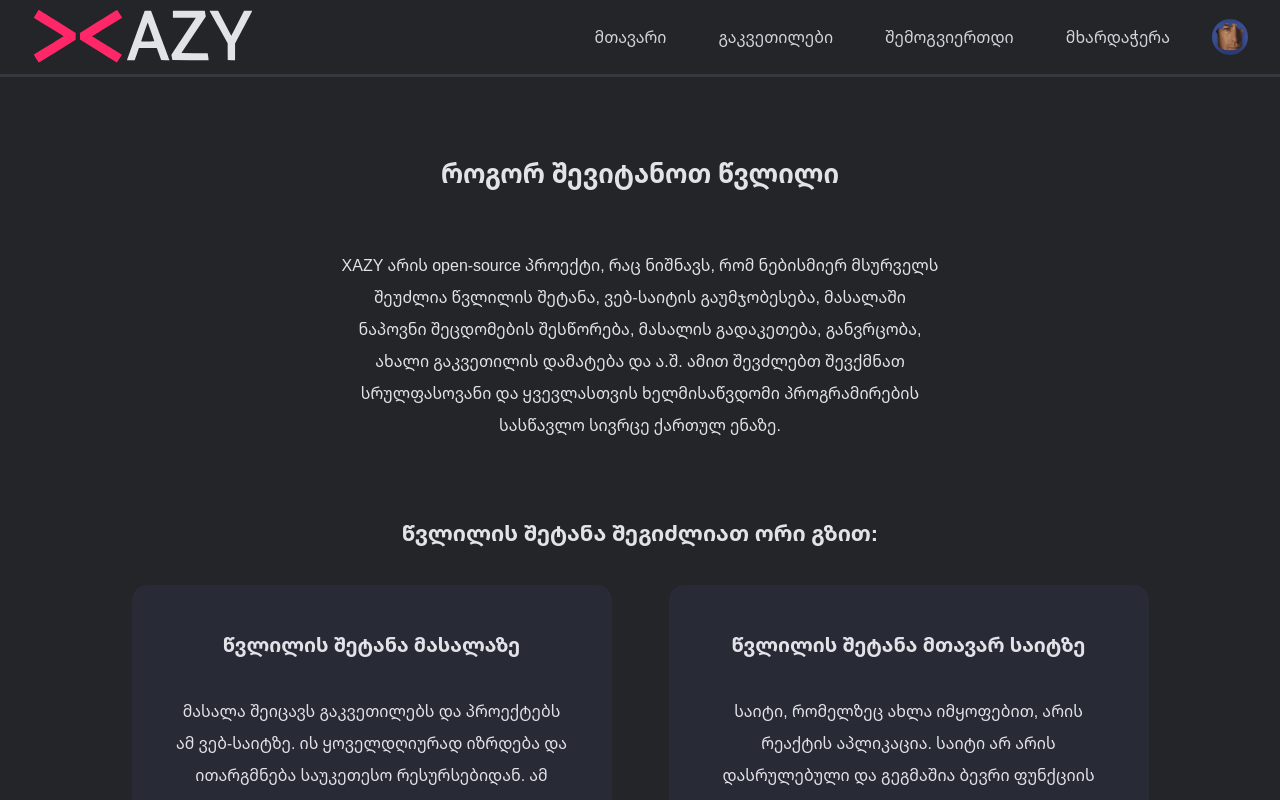
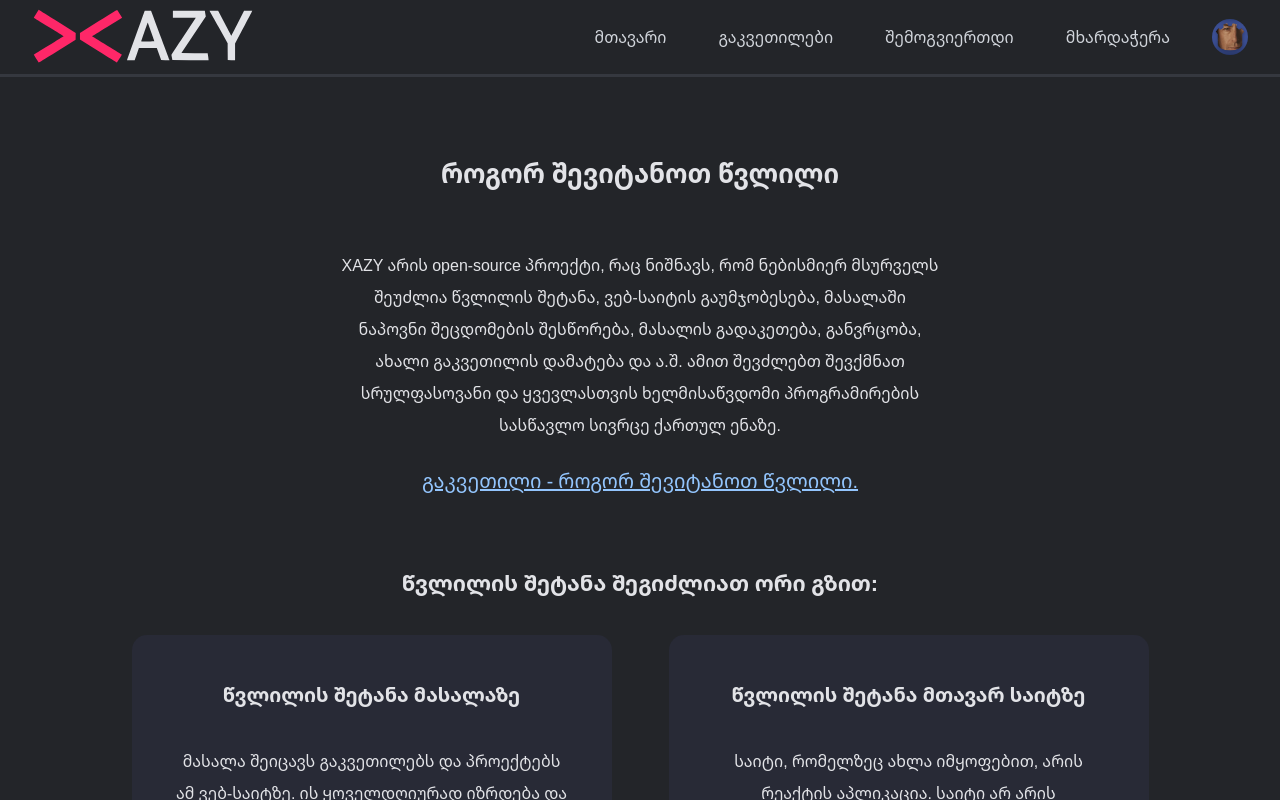
Before and after one commit to XazyProject/xazy, a React (Create React App) app: page /contribute in a window 1280 px wide. Shown: the top 800 px of the page. Built offline with nearby package versions, Linux system fonts and the light colour scheme.

Commit message:
add lesson link to contribute page

```diff
--- a/src/pages/Contribute/index.tsx
+++ b/src/pages/Contribute/index.tsx
@@ -15,6 +15,14 @@
         დამატება და ა.შ. ამით შევძლებთ შევქმნათ სრულფასოვანი და ყვევლასთვის
         ხელმისაწვდომი პროგრამირების სასწავლო სივრცე ქართულ ენაზე.
       </p>
+      <a
+        className="first-link"
+        target="_blank"
+        href="https://github.com/XazyProject/xazy/blob/main/.github/CONTRIBUTING.md"
+        rel="noreferrer"
+      >
+        გაკვეთილი - როგორ შევიტანოთ წვლილი.
+      </a>
       <h2>წვლილის შეტანა შეგიძლიათ ორი გზით:</h2>
       <ContributeCardsHolder>
         <ContributeCard>
--- a/src/pages/Contribute/styled.ts
+++ b/src/pages/Contribute/styled.ts
@@ -5,6 +5,15 @@
   max-width: 1200px;
   margin: 0 auto;
   padding: 20px;
+
+  .first-link {
+    display: block;
+    text-align: center;
+    color: ${colors.link};
+    margin: 30px 0;
+    font-size: 20px;
+  }
+
   h1 {
     font-size: 26px;
     text-align: center;
```
